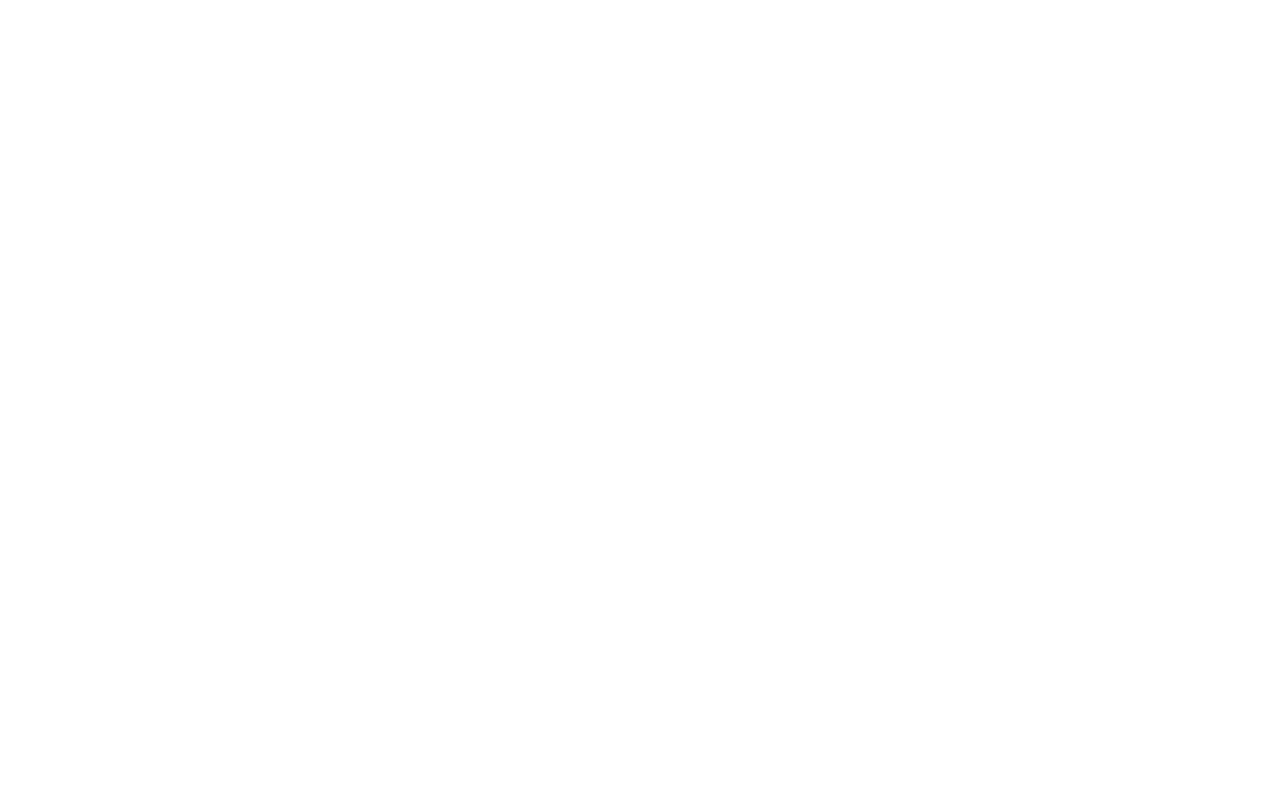
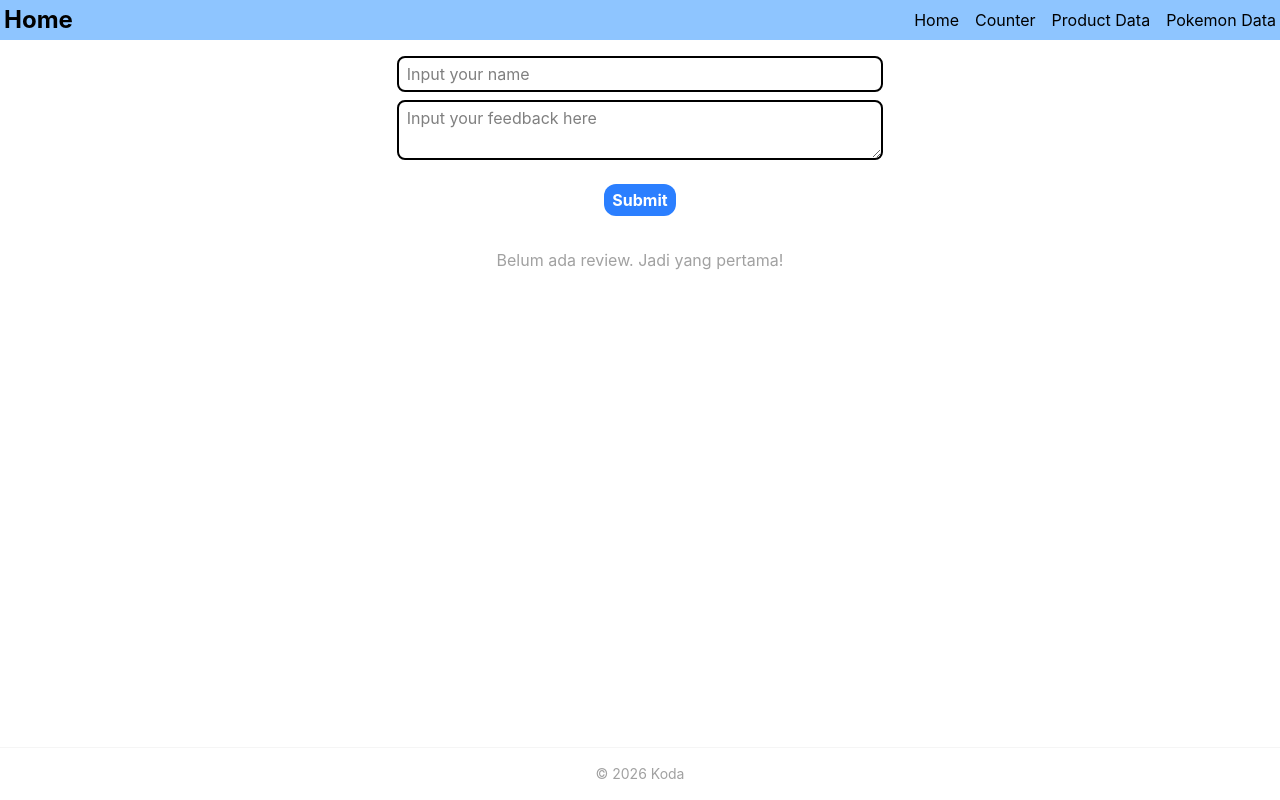
Before and after one commit to rcontrisha/koda-b9-react, a React (Vite) app: page / in a window 1280 px wide. Built offline with nearby package versions, Linux system fonts and the light colour scheme.

Commit message:
feat: add review form and implement routing using react-router

```diff
--- a/src/Router.jsx
+++ b/src/Router.jsx
@@ -1,17 +1,22 @@
 import { Route, Routes } from 'react-router'
+import Home from './pages/Home'
 import CounterPage from './pages/CounterPage'
 import ProductPage from './pages/ProductPage'
 import PokePage from './pages/PokePage'
+import Footer from './components/Footer'
 
 
 function Router() {
   return (
-    <Routes>
-      <Route path='/' />
-      <Route path='/counter' element={<CounterPage />} />
-      <Route path='/product' element={<ProductPage />} />
-      <Route path='/pokemon' element={<PokePage />} />
-    </Routes>
+    <div className="min-h-screen flex flex-col">
+      <Routes>
+        <Route path='/' element={<Home />} />
+        <Route path='/counter' element={<CounterPage />} />
+        <Route path='/product' element={<ProductPage />} />
+        <Route path='/pokemon' element={<PokePage />} />
+      </Routes>
+      <Footer />
+    </div>
   )
 }
 
--- /dev/null
+++ b/src/components/Footer.jsx
@@ -0,0 +1,9 @@
+function Footer() {
+  return (
+    <footer className="mt-auto border-t border-neutral-100 px-6 py-4 text-center text-sm text-neutral-400">
+      <p>© {new Date().getFullYear()} Koda</p>
+    </footer>
+  );
+}
+
+export default Footer;
--- /dev/null
+++ b/src/components/Header.jsx
@@ -0,0 +1,27 @@
+import { Link } from "react-router";
+
+function Header({ title }) {
+  return (
+    <header className="flex justify-between p-1 bg-blue-300">
+      <h1 className="flex justify-center items-center text-2xl font-bold">{title}</h1>
+      <nav className="flex justify-center items-center">
+        <ul className="list-none flex gap-4">
+          <li>
+            <Link to={"/"}>Home</Link>
+          </li>
+          <li>
+            <Link to={"/counter"}>Counter</Link>
+          </li>
+          <li>
+            <Link to={"/product"}>Product Data</Link>
+          </li>
+          <li>
+            <Link to={"/pokemon"}>Pokemon Data</Link>
+          </li>
+        </ul>
+      </nav>
+    </header>
+  );
+}
+
+export default Header;
--- /dev/null
+++ b/src/components/ReviewCard.jsx
@@ -0,0 +1,25 @@
+function ReviewCard({ reviews }) {
+  if (reviews.length === 0) {
+    return (
+      <p className="px-8 py-4 text-center text-neutral-400">
+        Belum ada review. Jadi yang pertama!
+      </p>
+    );
+  }
+
+  return (
+    <div className="grid gap-4 px-8 py-4 sm:grid-cols-2 lg:grid-cols-3">
+      {reviews.map(({ name, review }, i) => (
+        <div
+          key={i}
+          className="rounded-xl border border-neutral-200 bg-white p-5"
+        >
+          <p className="font-semibold text-neutral-800">{name}</p>
+          <p className="mt-1 text-sm text-neutral-500">{review}</p>
+        </div>
+      ))}
+    </div>
+  );
+}
+
+export default ReviewCard
--- /dev/null
+++ b/src/components/ReviewForm.jsx
@@ -0,0 +1,47 @@
+function ReviewForm({ setReviews }) {
+  return (
+    <form
+      className="w-full h-full px-8 py-4"
+      onSubmit={(e) => {
+        e.preventDefault()
+        setReviews((prevData) => {
+          localStorage.setItem(
+            "reviews",
+            JSON.stringify([
+              ...prevData,
+              { name: e.target.name.value, review: e.target.review.value },
+            ]),
+          );
+          return [
+            ...prevData,
+            { name: e.target.name.value, review: e.target.review.value },
+          ];
+        });
+      }}
+    >
+      <div className="flex flex-col w-2/5 mx-auto gap-2">
+        <input
+          type="text"
+          name="name"
+          id="name"
+          placeholder="Input your name"
+          className="px-2 py-1 border-2 rounded-lg"
+        />
+        <textarea
+          className="px-2 py-1 border-2 rounded-lg"
+          name="review"
+          id="review"
+          placeholder="Input your feedback here"
+        />
+        <button
+          type="submit"
+          className="px-2 py-1 mt-4 bg-blue-500 rounded-xl w-fit self-center text-white font-bold"
+        >
+          Submit
+        </button>
+      </div>
+    </form>
+  );
+}
+
+export default ReviewForm;
--- a/src/pages/CounterPage.jsx
+++ b/src/pages/CounterPage.jsx
@@ -1,11 +1,15 @@
 import { useState } from "react";
+import Header from "../components/Header";
 
 function CounterPage() {
   const [num, setNum] = useState(0);
 
   return (
+    <>
+      <Header title={"Counter"} />
       <div className="flex justify-center gap-4 py-4">
-      <button className="bg-gray-500 text-white text-center w-8"
+        <button
+          className="bg-gray-500 text-white text-center w-8"
           onClick={() => {
             if (num > 0) {
               setNum(num - 1);
@@ -15,7 +19,8 @@
           -
         </button>
         <h1>{num}</h1>
-      <button className="bg-gray-500 text-white text-center w-8"
+        <button
+          className="bg-gray-500 text-white text-center w-8"
           onClick={() => {
             if (num < 10) {
               setNum(num + 1);
@@ -25,6 +30,7 @@
           +
         </button>
       </div>
+    </>
   );
 }
 
--- a/src/pages/Home.jsx
+++ b/src/pages/Home.jsx
@@ -1,11 +1,20 @@
+import { useState } from "react";
+import ReviewForm from "../components/ReviewForm";
+import ReviewCard from "../components/ReviewCard";
+import Header from "../components/Header";
+
 function Home() {
+  const [reviews, setReviews] = useState(
+    JSON.parse(localStorage.getItem("reviews") || "[]"),
+  );
+
   return (
     <>
-      <main>
-
-      </main>
+      <Header title={"Home"} />
+      <ReviewForm setReviews={setReviews} />
+      <ReviewCard reviews={reviews} />
     </>
-  )
+  );
 }
 
-export default Home
+export default Home;
--- a/src/pages/PokePage.jsx
+++ b/src/pages/PokePage.jsx
@@ -2,6 +2,7 @@
 import fetchPokeData from "../utils/fetchApi";
 import PokeCard from "../components/PokeCard";
 import SearchBar from "../components/SearchBar";
+import Header from "../components/Header";
 
 function PokePage() {
   const [data, setData] = useState([]);
@@ -47,6 +48,7 @@
 
   return (
     <>
+      <Header title={"Pokemon Data"} />
       <SearchBar value={filter} onChange={(e) => setFilter(e.target.value)} />
       <div className="px-8 py-4 grid grid-cols-4 gap-4">
         {data
--- a/src/pages/ProductPage.jsx
+++ b/src/pages/ProductPage.jsx
@@ -2,12 +2,17 @@
 
 import ProductForm from "../components/ProductForm.jsx";
 import ProductTable from "../components/ProductTable.jsx";
+import Header from "../components/Header.jsx";
 
 function ProductPage() {
-  const [products, setProducts] = useState([{name: 'Sendal', stock: 5}, {name: 'Gelas', stock: 10}]);
+  const [products, setProducts] = useState([
+    { name: "Sendal", stock: 5 },
+    { name: "Gelas", stock: 10 },
+  ]);
 
   return (
     <>
+      <Header title={"Products Data"} />
       <h1 className="px-10 py-5 text-3xl font-bold mb-4">Product Data</h1>
       <div className="px-10 flex gap-30">
         <ProductForm setProducts={setProducts} />
```
Lines whose indentation alone changed are shown as unchanged.
